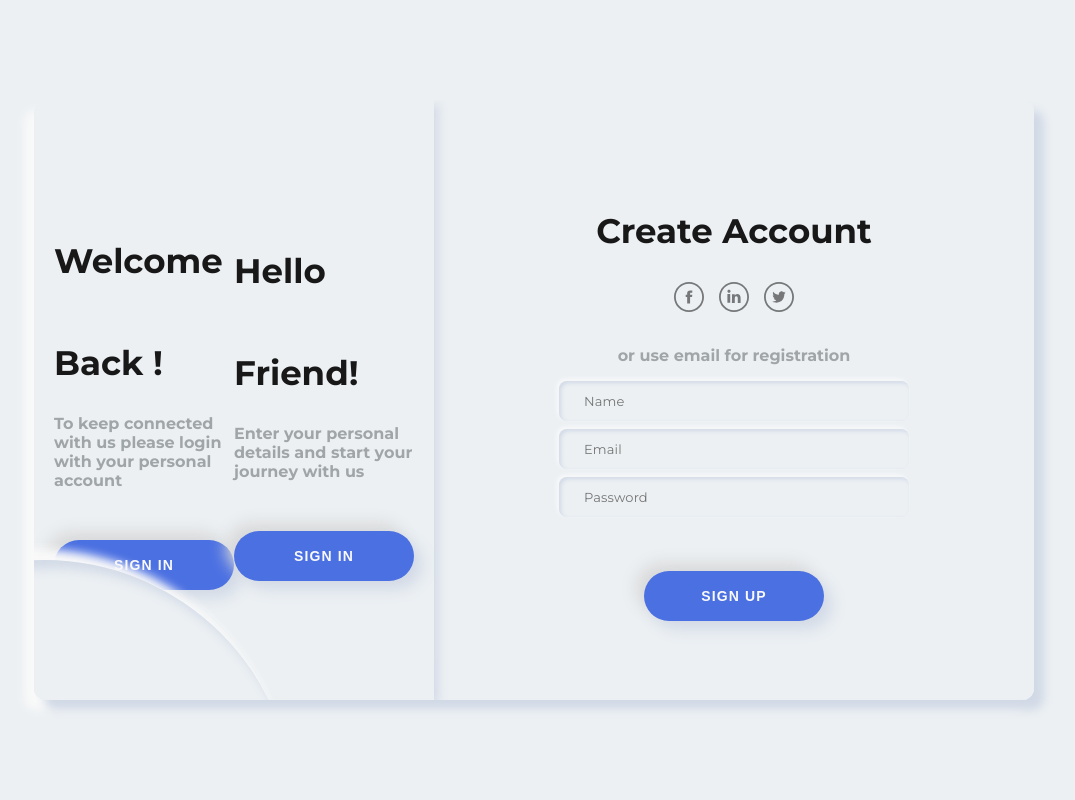
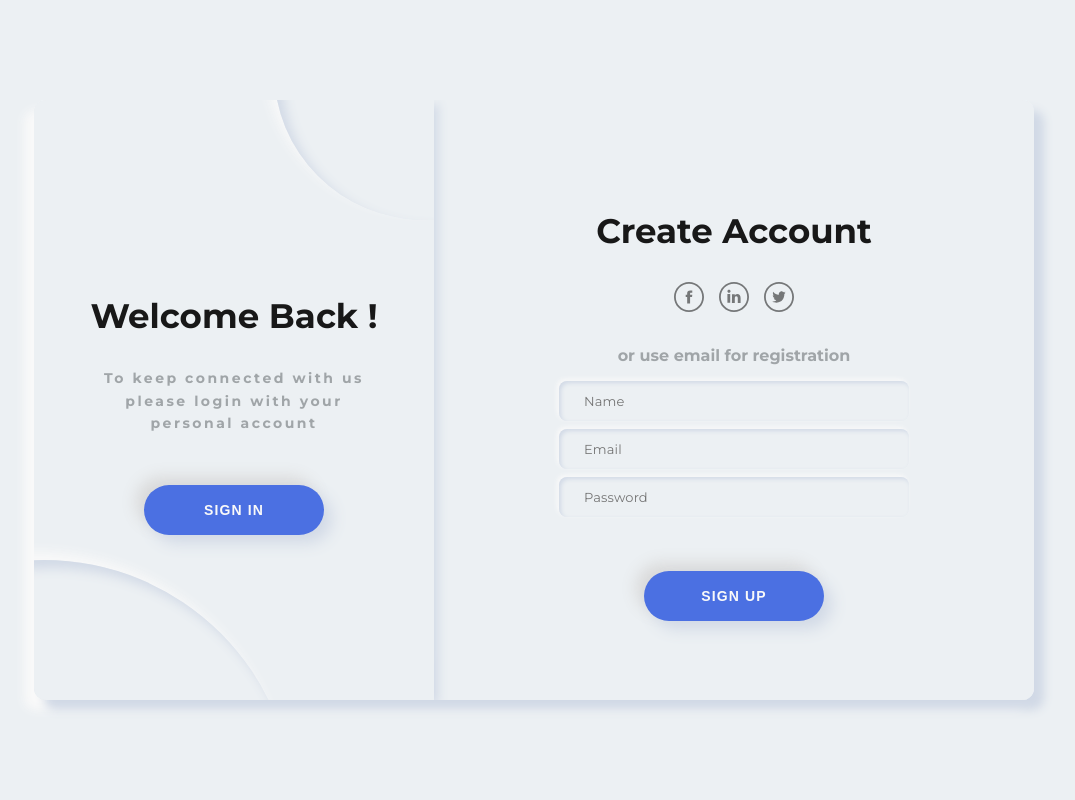
Before and after one commit to lgrisa1987/30-Days-Extreme-Coding-Challenge-HTML-CSS, a plain HTML site: page 02-Neumorphism-Login-Form/index.html in a window 1280 px wide. Shown: the whole page, without its empty margins (106-1181 px from the left). Drawn offline with Linux system fonts and the light colour scheme.

Commit message:
02-Neumorphism-Login-Form - js part-3

```diff
--- a/02-Neumorphism-Login-Form/index.html
+++ b/02-Neumorphism-Login-Form/index.html
@@ -7,6 +7,7 @@
     <meta name="viewport" content="width=device-width, initial-scale=1.0">
     <title>Neumorphism Login Form</title>
     <link rel="stylesheet" href="../css/style.css">
+    <script src="./script.js" defer></script>
 </head>
 
 <body>
--- /dev/null
+++ b/02-Neumorphism-Login-Form/script.js
@@ -0,0 +1,5 @@
+const switchCtn = document.querySelector('#switch-ctn'),
+    switchC1 = document.querySelector('#switch-c1'),
+    switchC2 = document.querySelector('#switch-c2'),
+    switchCircle = [].slice.call(document.querySelectorAll('.switch__circle')),
+    switchBtn = [].slice.call(document.querySelectorAll('.switch-btn'))
--- a/02-Neumorphism-Login-Form/scss/style.scss
+++ b/02-Neumorphism-Login-Form/scss/style.scss
@@ -239,5 +239,69 @@ body {
         left: -60%;
         -webkit-transition: 1.25s;
         transition: 1.25s;
+
+        &--t {
+            top: -30%;
+            left: 60%;
+            width: 30rem;
+            height: 30rem;
+        }
+    }
+
+    &__container {
+        display: -webkit-box;
+        display: -ms-flexbox;
+        display: flex;
+        -webkit-box-pack: center;
+        -ms-flex-pack: center;
+        justify-content: center;
+        -webkit-box-align: center;
+        -ms-flex-align: center;
+        align-items: center;
+        -webkit-box-orient: vertical;
+        -webkit-box-direction: normal;
+        -ms-flex-direction: column;
+        flex-direction: column;
+        position: absolute;
+        width: 40rem;
+        padding: 5rem 5.5rem;
+        -webkit-transition: 1.25s;
+        transition: 1.25s;
+    }
+
+    &__button {
+        cursor: pointer;
+        -webkit-transition: .25s;
+        transition: .25s;
+
+        &:hover {
+            -webkit-box-shadow: .6rem .6rem 1rem #d1d9e6, -.6rem -.6rem 1rem #f9f9f9;
+            box-shadow: .6rem .6rem 1rem #d1d9e6, -.6rem -.6rem 1rem #f9f9f9;
+            -webkit-transform: scale(0.985);
+            transform: scale(0.985);
+        }
+
+        &:active,
+        &:focus {
+            -webkit-box-shadow: .2rem .2rem 1rem #d1d9e6,
+                -.2rem -.2rem 1rem #f9f9f9;
+            box-shadow: .2rem .2rem 1rem #d1d9e6,
+                -.2rem -.2rem 1rem #f9f9f9;
+        }
     }
 }
+
+.is-hidden {
+    visibility: hidden;
+    opacity: 0;
+    position: absolute;
+    -webkit-transition: 1.25s;
+    transition: 1.25s;
+}
+
+.description {
+    font-size: 1.4rem;
+    letter-spacing: .25rem;
+    text-align: center;
+    line-height: 1.6;
+}
```
Also changed, not shown: css/style.css, 1 other file.
